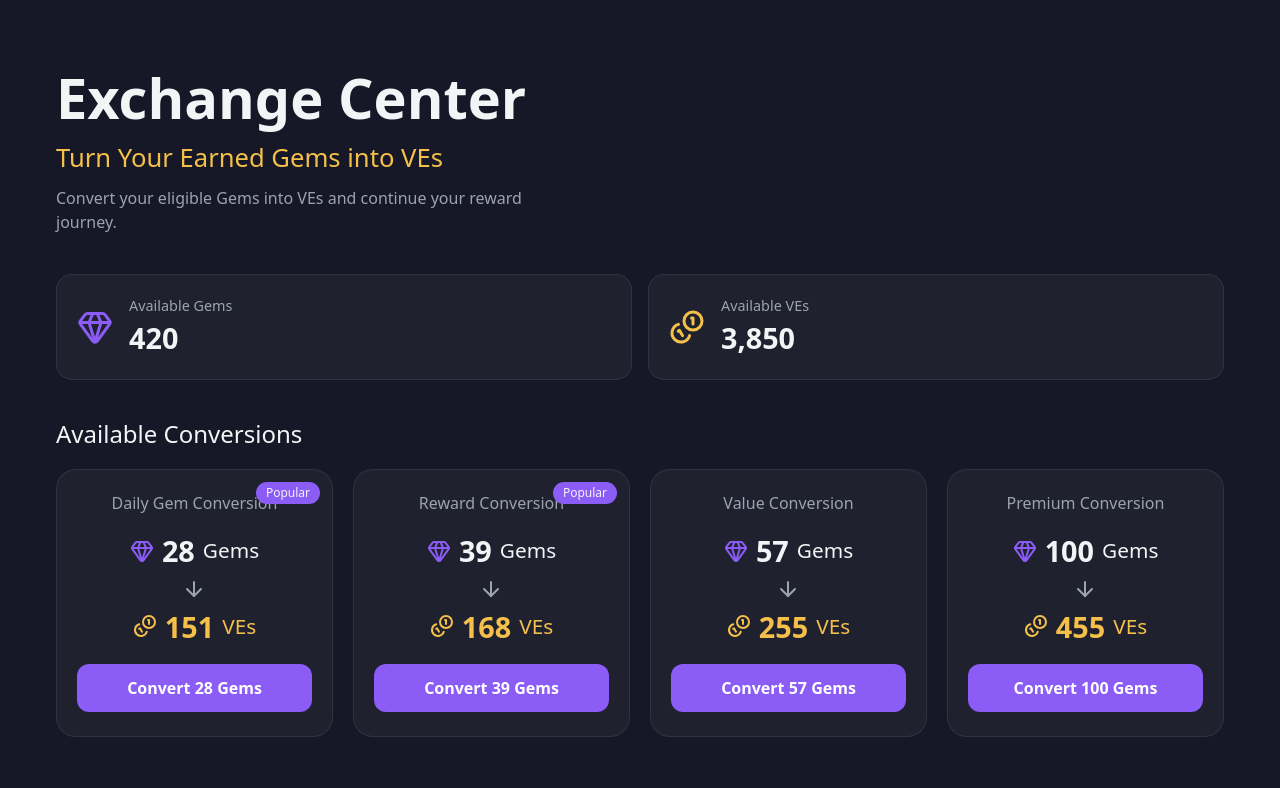
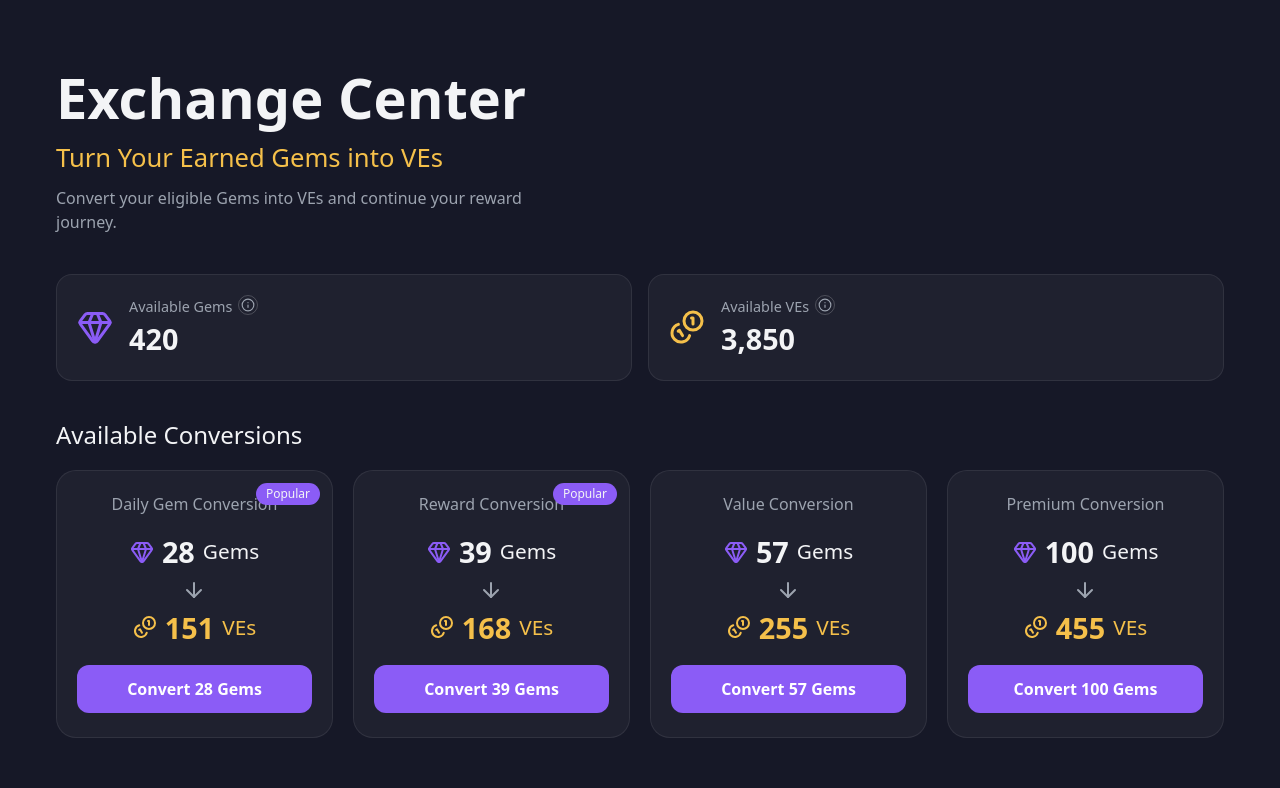
Before and after one commit to disha1121/veloop-exchange-center, a React (Vite) app: page / in a window 1280 px wide. Shown: the top 788 px of the page. Built offline with nearby package versions, Linux system fonts and the light colour scheme.

Commit message:
Add info tooltips for Gems, VEs and Exchange Rules

```diff
--- a/src/components/exchange/BalanceOverview.jsx
+++ b/src/components/exchange/BalanceOverview.jsx
@@ -1,4 +1,6 @@
 import { Gem, Coins } from 'lucide-react';
+import InfoTooltip from './InfoTooltip';
+import { infoExplanations } from '../../data/exchangeData';
 import styles from './BalanceOverview.module.css';
 
 function BalanceOverview({ gems, ves }) {
@@ -7,7 +9,10 @@ function BalanceOverview({ gems, ves }) {
       <div className={styles.card}>
         <Gem className={styles.gemIcon} aria-hidden="true" />
         <div>
-          <p className={styles.label}>Available Gems</p>
+          <p className={styles.label}>
+            Available Gems
+            <InfoTooltip label={infoExplanations.gems.label} text={infoExplanations.gems.text} />
+          </p>
           <p className={styles.value}>{gems}</p>
         </div>
       </div>
@@ -15,7 +20,10 @@ function BalanceOverview({ gems, ves }) {
       <div className={styles.card}>
         <Coins className={styles.coinIcon} aria-hidden="true" />
         <div>
-          <p className={styles.label}>Available VEs</p>
+          <p className={styles.label}>
+            Available VEs
+            <InfoTooltip label={infoExplanations.ves.label} text={infoExplanations.ves.text} />
+          </p>
           <p className={styles.value}>{ves.toLocaleString('en-IN')}</p>
         </div>
       </div>
--- a/src/components/exchange/ExchangeRules.jsx
+++ b/src/components/exchange/ExchangeRules.jsx
@@ -1,4 +1,6 @@
 import { ShieldCheck } from 'lucide-react';
+import InfoTooltip from './InfoTooltip';
+import { infoExplanations } from '../../data/exchangeData';
 import styles from './ExchangeRules.module.css';
 
 function ExchangeRules({ rules }) {
@@ -6,6 +8,7 @@ function ExchangeRules({ rules }) {
     <section className={styles.section} aria-labelledby="rules-title">
       <h2 id="rules-title" className={styles.heading}>
         <ShieldCheck aria-hidden="true" /> Exchange Rules
+        <InfoTooltip label={infoExplanations.exchangeRules.label} text={infoExplanations.exchangeRules.text} />
       </h2>
 
       <ul className={styles.list}>
--- /dev/null
+++ b/src/components/exchange/InfoTooltip.jsx
@@ -0,0 +1,50 @@
+import { useState, useRef, useEffect } from 'react';
+import { Info } from 'lucide-react';
+import styles from './InfoTooltip.module.css';
+
+function InfoTooltip({ label, text }) {
+  const [isOpen, setIsOpen] = useState(false);
+  const wrapperRef = useRef(null);
+
+  useEffect(() => {
+    const handleClickOutside = (event) => {
+      if (wrapperRef.current && !wrapperRef.current.contains(event.target)) {
+        setIsOpen(false);
+      }
+    };
+    const handleKeyDown = (event) => {
+      if (event.key === 'Escape') setIsOpen(false);
+    };
+    document.addEventListener('mousedown', handleClickOutside);
+    document.addEventListener('keydown', handleKeyDown);
+    return () => {
+      document.removeEventListener('mousedown', handleClickOutside);
+      document.removeEventListener('keydown', handleKeyDown);
+    };
+  }, []);
+
+  return (
+    <span className={styles.wrapper} ref={wrapperRef}>
+      <button
+        type="button"
+        className={styles.trigger}
+        aria-label={`What is ${label}?`}
+        aria-expanded={isOpen}
+        onClick={() => setIsOpen((prev) => !prev)}
+        onMouseEnter={() => setIsOpen(true)}
+        onMouseLeave={() => setIsOpen(false)}
+      >
+        <Info size={14} aria-hidden="true" />
+      </button>
+
+      {isOpen && (
+        <span className={styles.bubble} role="tooltip">
+          <strong>{label}</strong>
+          <span>{text}</span>
+        </span>
+      )}
+    </span>
+  );
+}
+
+export default InfoTooltip;
--- /dev/null
+++ b/src/components/exchange/InfoTooltip.module.css
@@ -0,0 +1,55 @@
+.wrapper {
+  position: relative;
+  display: inline-flex;
+  margin-left: 6px;
+}
+
+.trigger {
+  display: inline-flex;
+  align-items: center;
+  justify-content: center;
+  width: 20px;
+  height: 20px;
+  padding: 0;
+  color: #9ca3af;
+  border: 1px solid rgba(255, 255, 255, 0.2);
+  border-radius: 50%;
+  background: transparent;
+  cursor: pointer;
+}
+
+.trigger:hover,
+.trigger:focus-visible {
+  color: #f5c04a;
+  border-color: #f5c04a;
+}
+
+.trigger:focus-visible {
+  outline: 2px solid #f5c04a;
+  outline-offset: 2px;
+}
+
+.bubble {
+  position: absolute;
+  top: 28px;
+  left: 50%;
+  transform: translateX(-50%);
+  z-index: 20;
+  display: flex;
+  flex-direction: column;
+  gap: 4px;
+  width: 220px;
+  padding: 12px 14px;
+  font-size: 0.8rem;
+  line-height: 1.4;
+  text-align: left;
+  color: #f3f4f6;
+  border-radius: 12px;
+  background: #1e2035;
+  border: 1px solid rgba(255, 255, 255, 0.12);
+  box-shadow: 0 10px 20px rgba(0, 0, 0, 0.35);
+}
+
+.bubble strong {
+  color: #f5c04a;
+}
--- a/src/data/exchangeData.js
+++ b/src/data/exchangeData.js
@@ -31,3 +31,21 @@ export const exchangeRules = [
   'Your balance is updated after successful conversion.',
   'Platform rules apply.',
 ];
+export const infoExplanations = {
+  gems: {
+    label: 'What are Gems?',
+    text: 'Gems are reward credits earned through eligible activities on VELOOP Rewards.',
+  },
+  ves: {
+    label: 'What are VEs?',
+    text: "VEs are VELOOP Rewards' virtual reward currency and may be used for eligible redemption options according to platform rules.",
+  },
+  exchangeRate: {
+    label: 'Exchange Value',
+    text: 'The number of VEs you receive for a given amount of Gems, as set by VELOOP Rewards.',
+  },
+  exchangeRules: {
+    label: 'Exchange Rules',
+    text: 'Conversions follow VELOOP Rewards platform rules and predefined exchange values.',
+  },
+};
```
